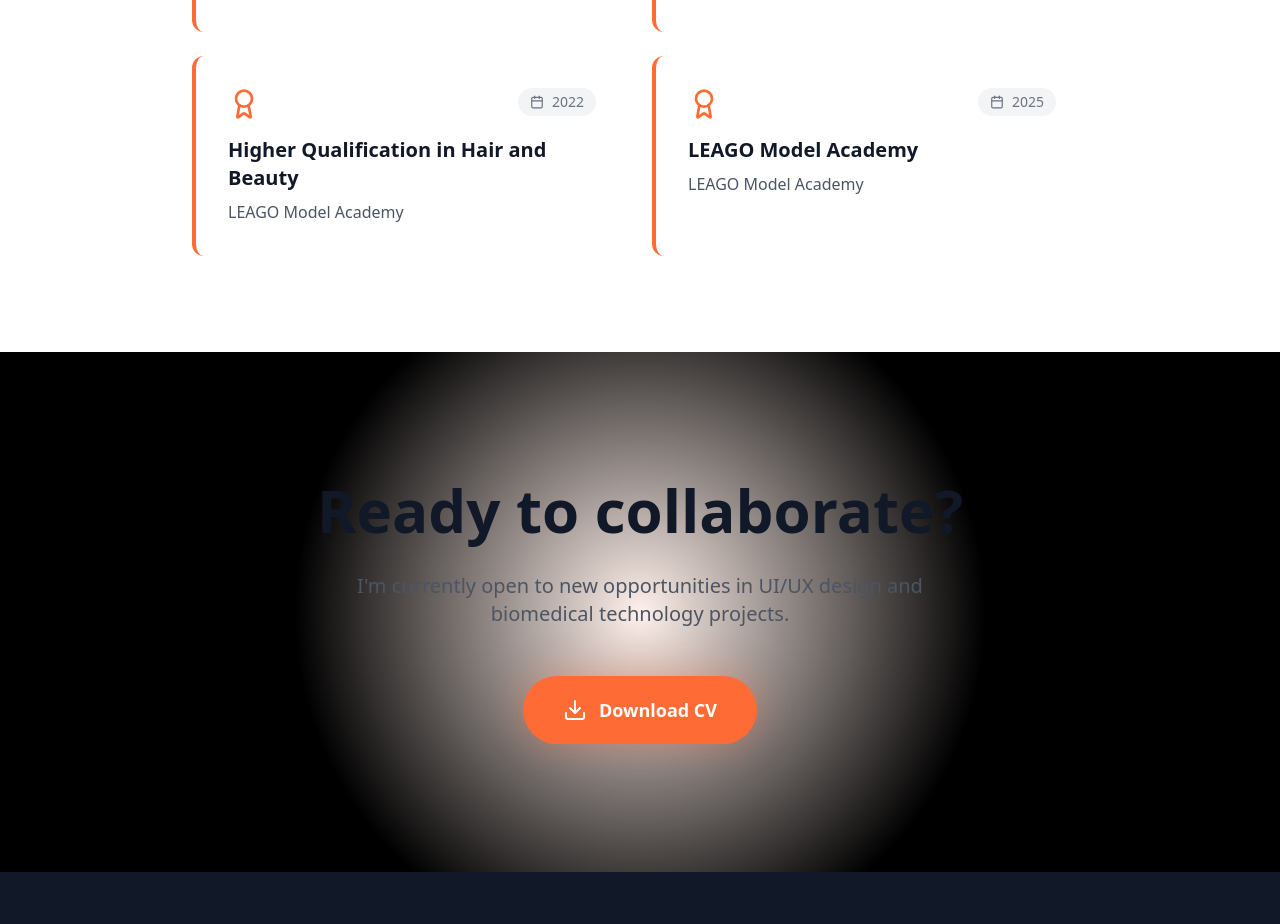
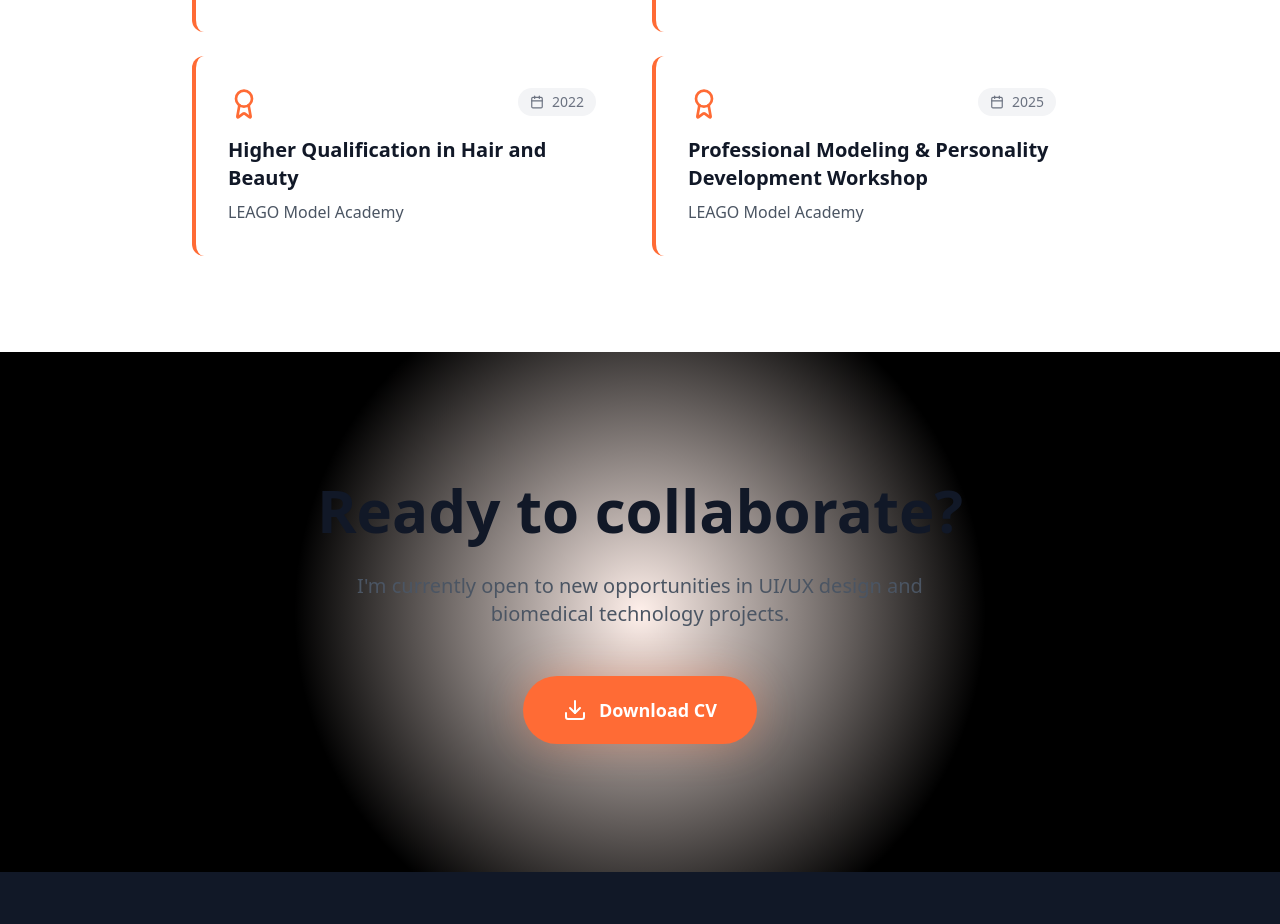
Before and after one commit to Nilupul-Wickramasinghe/My-Portfolio-GWU-BHBT-2022-04, a React (Vite) app: page / in a window 1280 px wide. Shown: the part 5842-6766 px from the top of the page. Built offline with nearby package versions, Linux system fonts and the light colour scheme.

Commit message:
HRM aded

```diff
--- a/src/components/Certificates.jsx
+++ b/src/components/Certificates.jsx
@@ -13,7 +13,7 @@ const certificates = [{
   issuer: 'LEAGO Model Academy',
   date: '2022'
 }, {
-  title: 'LEAGO Model Academy',
+  title: 'Professional Modeling & Personality Development Workshop',
   issuer: 'LEAGO Model Academy',
   date: '2025'
 }];
```
